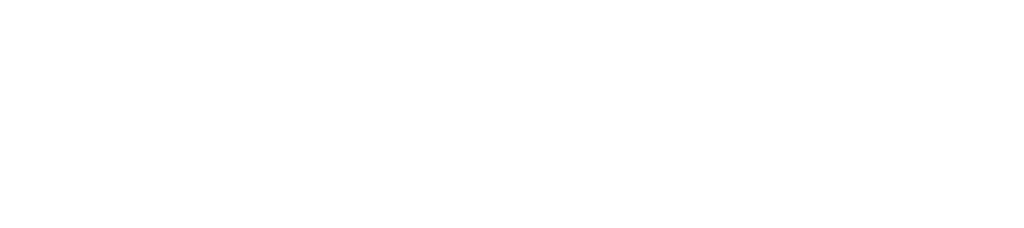
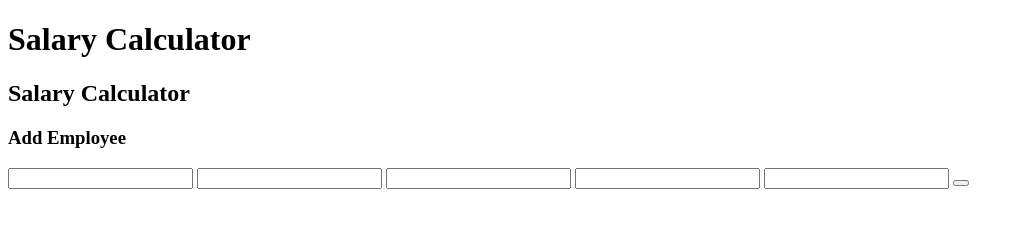
Before and after one commit to SamMac34/weekend-jquery-salary-calculator, a plain HTML site: page index.html in a window 1280 px wide. Shown: the whole page, without its empty margins (0-1024 px from the left). Drawn offline with Linux system fonts and the light colour scheme.

Commit message:
Started working on basic layout for html

```diff
--- a/index.html
+++ b/index.html
@@ -6,9 +6,32 @@
     <meta name="viewport" content="width=device-width, initial-scale=1.0">
     <script src="jquery-3.7.0.js"></script>
     <script src="script.js"></script>
-    <title>Document</title>
+    <title>Salary Calculator</title>
 </head>
 <body>
+    <header>
+        <h1>Salary Calculator</h1>
+    </header>
+    <main>
+        <section>
+            <div>
+                <h2>Salary Calculator</h2>
+            </div>
+            <div>
+                <h3>Add Employee</h3>
+                <input>
+                <input>
+                <input>
+                <input>
+                <input>
+                <button></button>
+
+            </div>
+
+        </section>
+
+    </main>
+
 
 </body>
 </html>
```
Also changed, not shown: script.js (+16 -0 lines).
